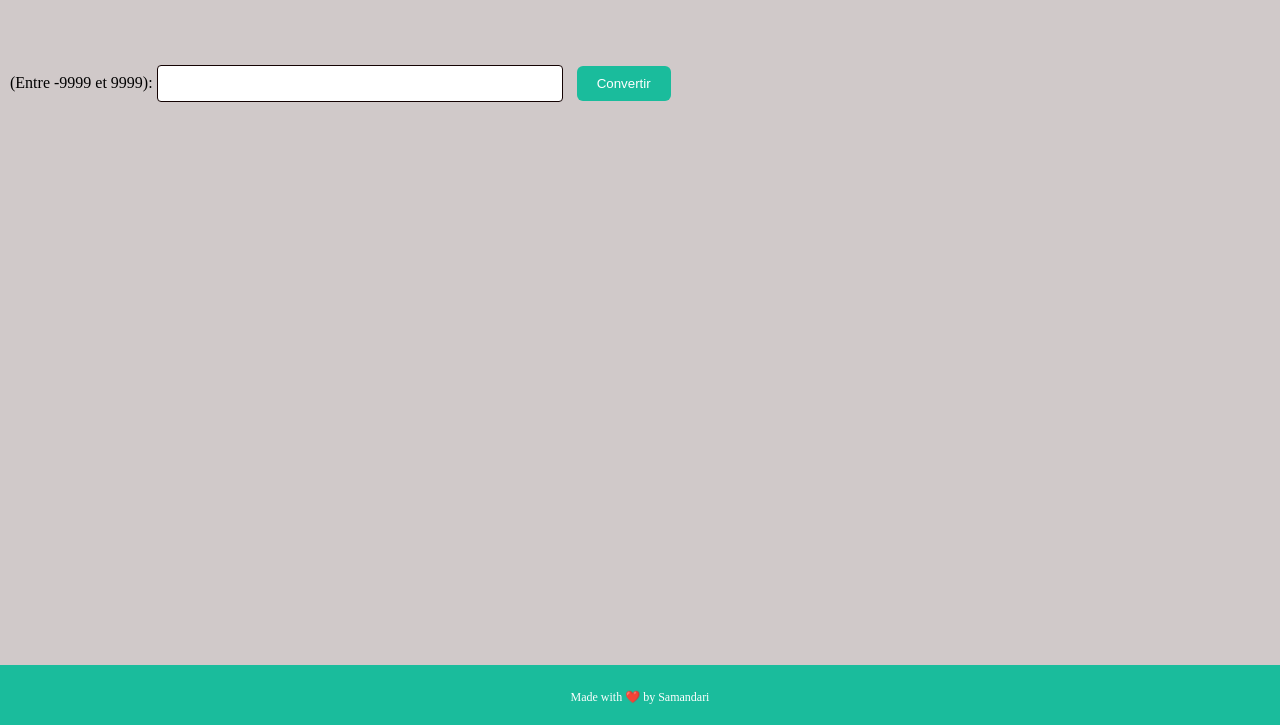
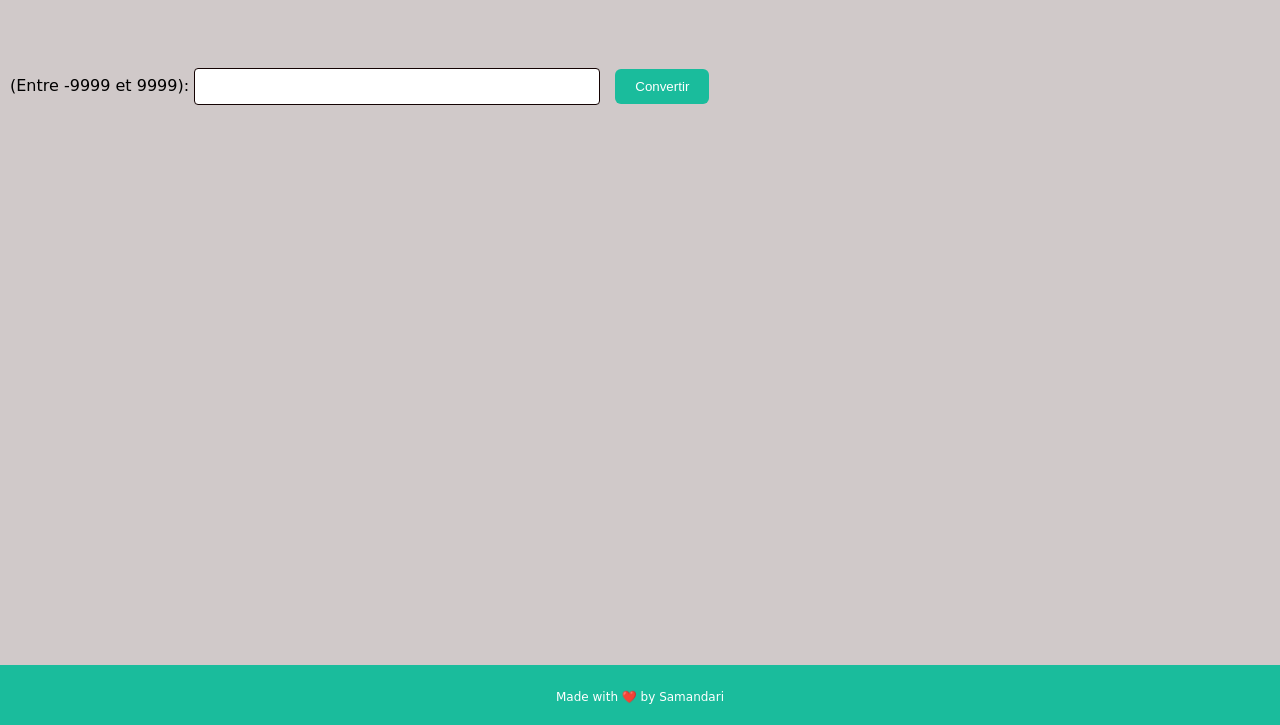
Before and after one commit to Sama-ndari/NumbersToLetters, a plain HTML site: page index.html in a window 1280 px wide. Shown: the part 75-800 px from the top of the page. Drawn offline with Linux system fonts and the light colour scheme.

Commit message:
Update style.css

```diff
--- a/style.css
+++ b/style.css
@@ -1,5 +1,5 @@
 body {
-/*     font-family: cursive; */
+    font-family: cursive;
     background-color: #c0b6b6bb;
     margin: 0;
     padding: 0;
```
